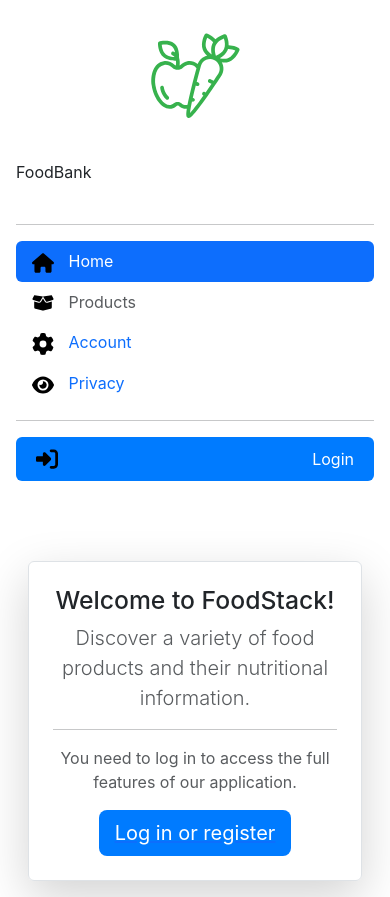
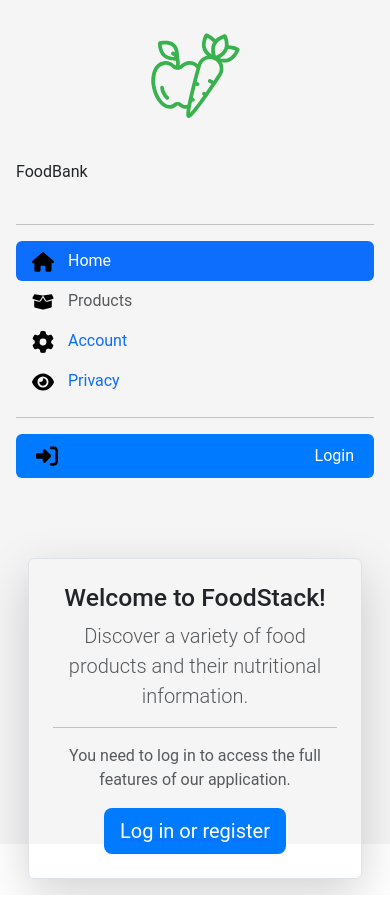
Before and after one commit to Stianjp/Webapplikasjon-Eksamen-Sub-app-2, a React (Create React App) app in the folder sub-app-2/: page / in a window 390 px wide. Built offline with nearby package versions, Linux system fonts and the light colour scheme.

Commit message:
Update App.css

```diff
--- a/sub-app-2/src/styles/App.css
+++ b/sub-app-2/src/styles/App.css
@@ -3,13 +3,18 @@
   display: flex;
   flex-direction: row; /* Row layout for larger screens */
   height: 100vh; /* Full viewport height */
+  transition: all 0.3s ease-in-out; /* Smooth transition for resizing */
 }
 
 /* Content area styling */
 .content {
   flex-grow: 1; /* Allow the content to take up the remaining space */
-  padding: 20px; /* Add padding for getting some better spacing */
+  padding: 20px 30px; /* More spacious padding */
   overflow-y: auto; /* Ensure scrollable content if necessary */
+  background-color: #f9f9f9; /* Light background color for modern feel */
+  box-shadow: inset 0 0 10px rgba(0, 0, 0, 0.1); /* Light inner shadow for depth */
+  border-radius: 8px; /* Rounded corners */
+  transition: all 0.3s ease; /* Smooth transition for layout changes */
 }
 
 /* Adjust for small screens */
@@ -17,4 +22,41 @@
   .App {
     flex-direction: column; /* Stack sidebar (navbar) and content vertically */
   }
+
+  .content {
+    padding: 15px; /* Slightly reduced padding for mobile */
+  }
 }
+
+/* Add smooth scrolling for content */
+.content::-webkit-scrollbar {
+  width: 8px;
+  background-color: #f1f1f1;
+}
+
+.content::-webkit-scrollbar-thumb {
+  background-color: #888;
+  border-radius: 10px;
+  transition: background-color 0.3s ease;
+}
+
+.content::-webkit-scrollbar-thumb:hover {
+  background-color: #555;
+}
+
+/* Modernize the App container */
+.App {
+  font-family: 'Roboto', sans-serif; /* Cleaner, modern font */
+  background-color: #f5f5f5; /* Subtle off-white background for entire app */
+  display: flex;
+  flex-direction: row;
+  height: 100vh;
+  transition: transform 0.3s ease-in-out;
+}
+
+/* For a sleek sidebar toggle effect on smaller screens */
+@media (max-width: 991px) {
+  .App {
+    flex-direction: column; /* Stack the layout vertically for mobile screens */
+  }
+}
```
